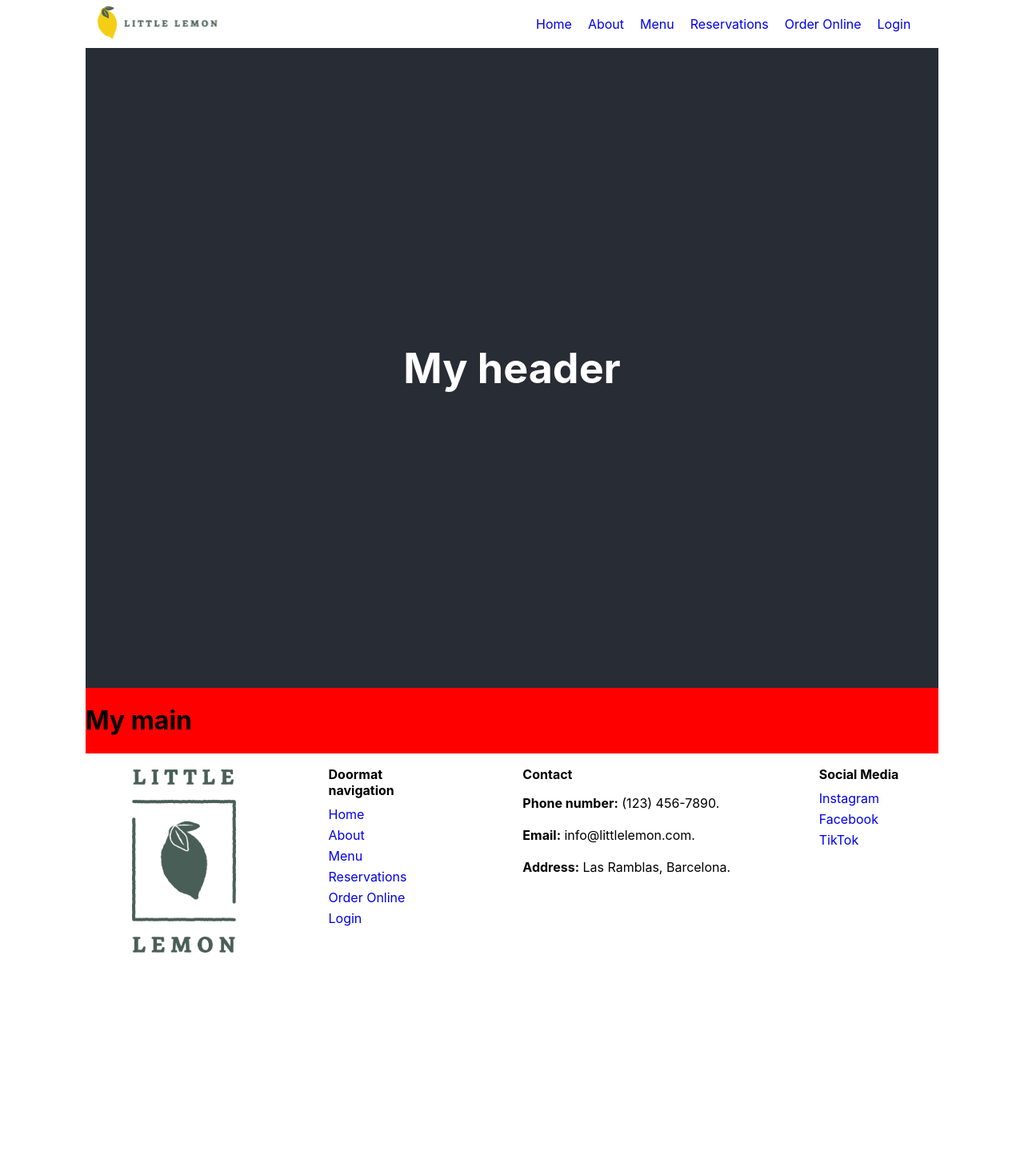
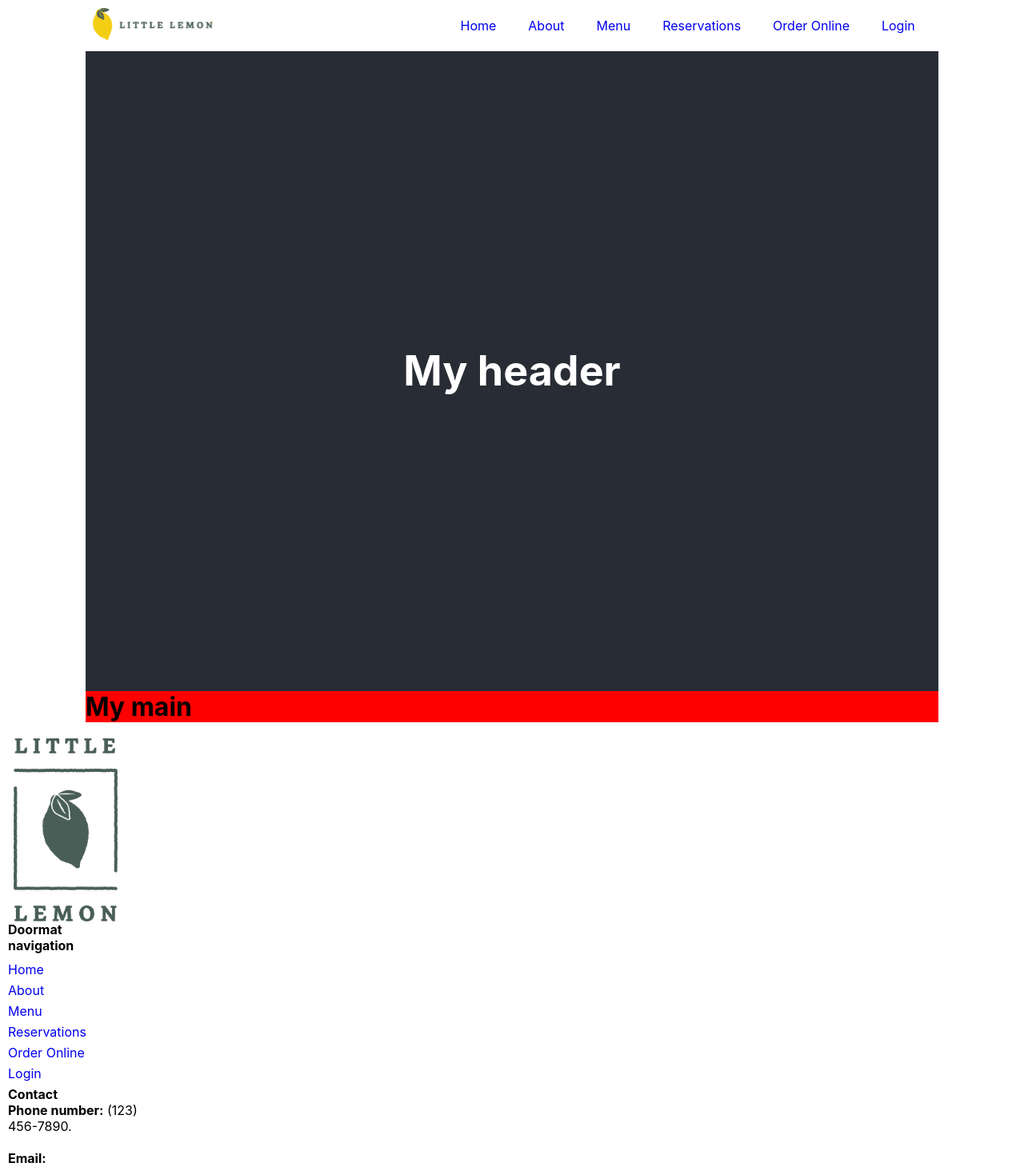
Before and after one commit to ViniciusBatestin/little-lemon-project, a React (Create React App) app: page / in a window 1280 px wide. Shown: the top 1459 px of the page at 80% size. Before the commit the page ends 1211 px from the top, so only its background shows below. Built offline with nearby package versions, Linux system fonts and the light colour scheme.

Commit message:
Add grid areas

```diff
--- a/src/App.css
+++ b/src/App.css
@@ -1,8 +1,13 @@
+* {
+  margin: 0;
+  padding: 0;
+}
 .container {
   display: grid;
   grid-template-columns: repeat(12, 1fr);
   grid-template-rows: auto;
-  justify-content: center;
+  grid-template-areas: "nav" "header" "main" "footer";
+  justify-content: stretch;
 }
 
 .container > * {
@@ -13,18 +18,46 @@
   text-align: center;
 }
 
-/* .App-logo {
-  height: 40vmin;
-  pointer-events: none;
-} */
+.App-nav {
+  display: flex;
+  justify-content: space-between;
+  padding: 0.6rem;
+  align-items: center;
+  flex-wrap: wrap;
+  flex-flow: row wrap;
+}
 
-/* @media (prefers-reduced-motion: no-preference) {
-  .App-logo {
-    animation: App-logo-spin infinite 20s linear;
-  }
-} */
+.App-nav ul{
+  display:flex;
+  flex-wrap: wrap;
+}
+
+.App-nav li {
+  list-style: none;
+}
+
+.App-nav a {
+  display: inline-block;
+  text-decoration: none;
+  text-align: center;
+  margin: 0 10px;
+  padding: 10px;
+
+}
+
+.App-main {
+  background-color: red;
+}
+
+.App-logo img{
+ width: 28vw;
+ max-width: 150px;
+ height: auto;
+}
 
 .App-header {
+  grid-area: header;
+  grid-column: 2/12; /* Weirdly have to aply the grid column here in order to have 2 / 12 passed to the header, it was not accepeting  */
   background-color: #282c34;
   min-height: 100vh;
   display: flex;
@@ -35,60 +68,20 @@
   color: white;
 }
 
-.App-main {
-  background-color: red;
-}
-
-.App-nav {
-display: flex;
-justify-content: space-between;
-padding: 15px;
-height: 30px;
-align-items: center;
-}
-
-.App-nav ul{
-  display:flex;
-  list-style: none;
-}
-
-.App-nav li {
-  margin-right: 20px;
-  justify-self: end;
-}
-
-.App-nav a {
-  text-decoration: none;
-}
-
-
-.App-logo img{
- width: 28vw;
- max-width: 150px;
- height: auto;
-}
-
 .App-footer {
+  grid-area: footer;
   display: flex;
   justify-content: space-between;
+  flex-wrap: wrap;
+  padding: 20px 10px;
 }
 
 .App-footer-logo {
   width: 100%;
   max-width: 130px;
   height: auto;
-  margin-left: 5%;
-  padding: 20px 5px;
-}
-
-.App-footer ul,
-.App-footer div {
-  padding: 0;
-  margin: 0;
-}
-
-.App-footer ul {
-
+  margin-left: 4%;
+  padding-right: 6rem;
 }
 
 .App-footer ul p {
```
